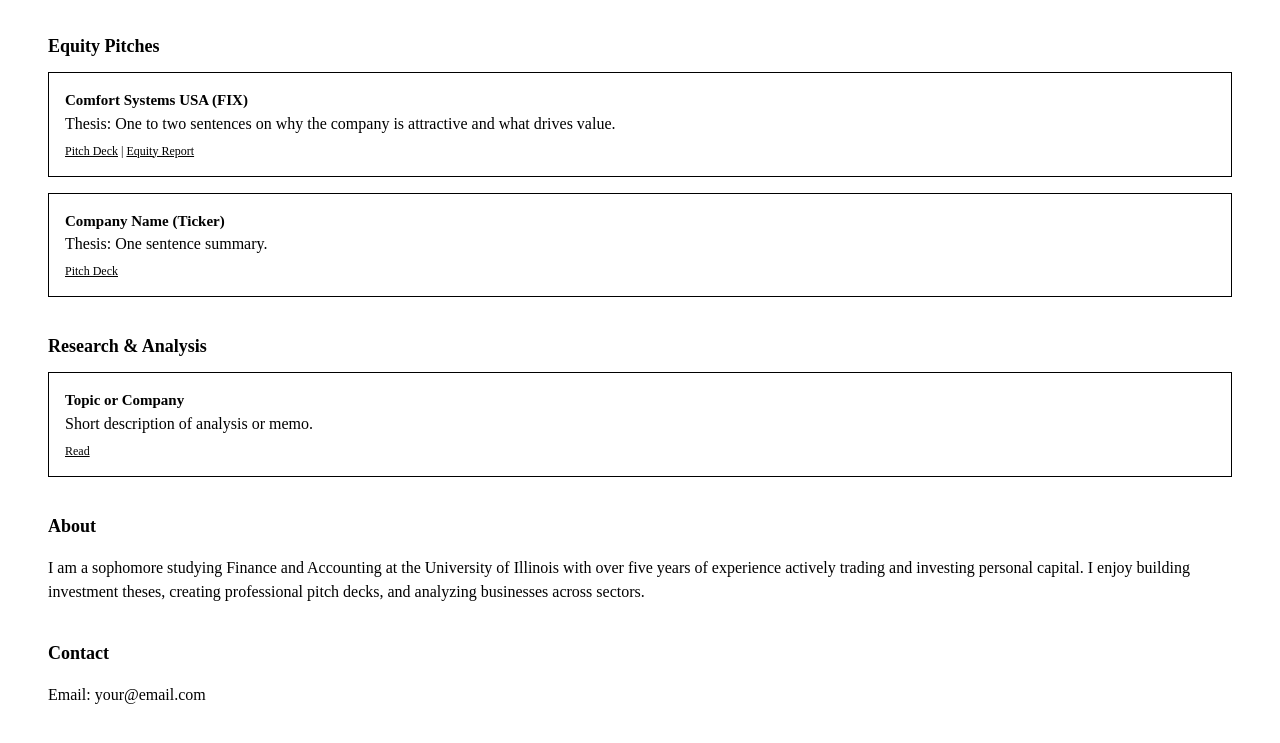
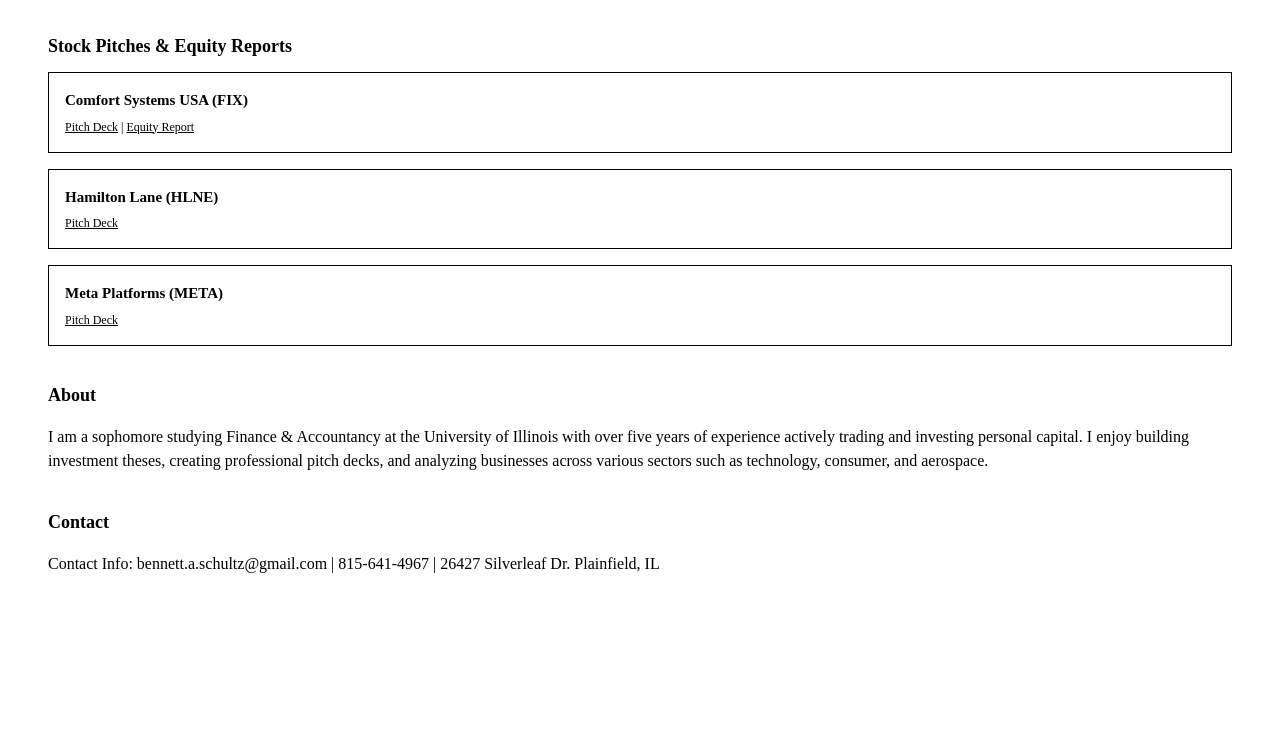
Before and after one commit to bennett-schultz/bennett-schultz.github.io, a plain HTML site: page index.html in a window 1280 px wide. Shown: the part 139-882 px from the top of the page. After the commit the page ends 800 px from the top, so only its background shows below. Drawn offline with Linux system fonts and the light colour scheme.

Commit message:
Update index.html

```diff
--- a/index.html
+++ b/index.html
@@ -61,45 +61,46 @@
     Equity Research • Trading • Private Equity Interest
   </p>
 
-  <h2>Equity Pitches</h2>
+  <h2>Stock Pitches & Equity Reports</h2>
 
   <div class="card">
     <div class="card-title">Comfort Systems USA (FIX)</div>
-    Thesis: One to two sentences on why the company is attractive and what drives value.
+
     <div class="meta">
       <a href="FIX_Pitch.pdf">Pitch Deck</a> |
-      <a href="FIX_Report.pdf">Equity Report</a>
+      <a href="FIX_EquityReport.pdf">Equity Report</a>
     </div>
   </div>
 
   <div class="card">
-    <div class="card-title">Company Name (Ticker)</div>
-    Thesis: One sentence summary.
+    <div class="card-title">Hamilton Lane (HLNE)</div>
+
     <div class="meta">
-      <a href="Deck.pdf">Pitch Deck</a>
+      <a href="HLNE_Pitch.pdf">Pitch Deck</a>
     </div>
   </div>
 
-  <h2>Research & Analysis</h2>
+  <div class="card">
+    <div class="card-title">Meta Platforms (META)</div>
 
-  <div class="card">
-    <div class="card-title">Topic or Company</div>
-    Short description of analysis or memo.
     <div class="meta">
-      <a href="Research.pdf">Read</a>
+      <a href="META_Pitch.pdf">Pitch Deck</a>
     </div>
   </div>
 
+
   <h2>About</h2>
   <p>
-    I am a sophomore studying Finance and Accounting at the University of Illinois with over five years of
+    I am a sophomore studying Finance & Accountancy at the University of Illinois with over five years of
     experience actively trading and investing personal capital. I enjoy building investment theses,
-    creating professional pitch decks, and analyzing businesses across sectors.
+    creating professional pitch decks, and analyzing businesses across various sectors such as technology,
+    consumer, and aerospace.
   </p>
 
   <h2>Contact</h2>
   <p>
-    Email: your@email.com
+    Contact Info: bennett.a.schultz@gmail.com | 815-641-4967 | 26427 Silverleaf Dr. Plainfield, IL
+
   </p>
 
 </body>
```
